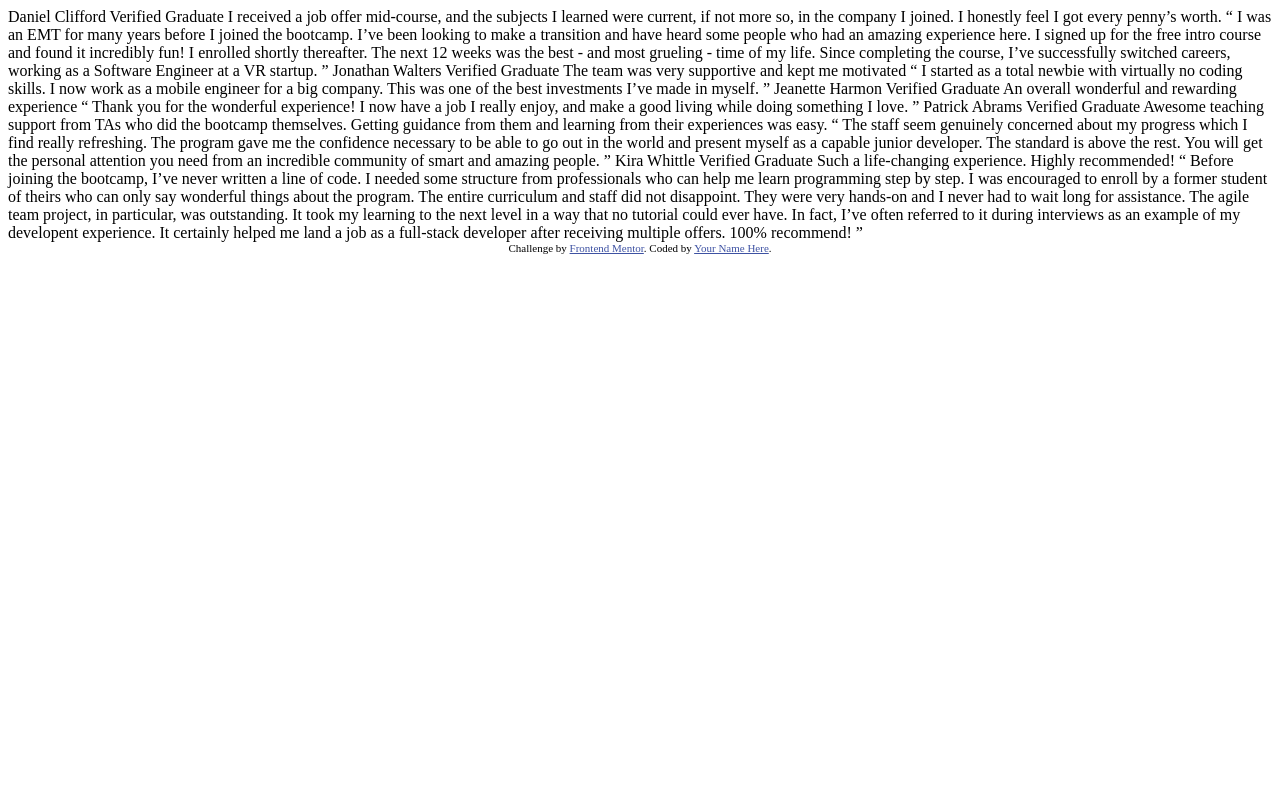
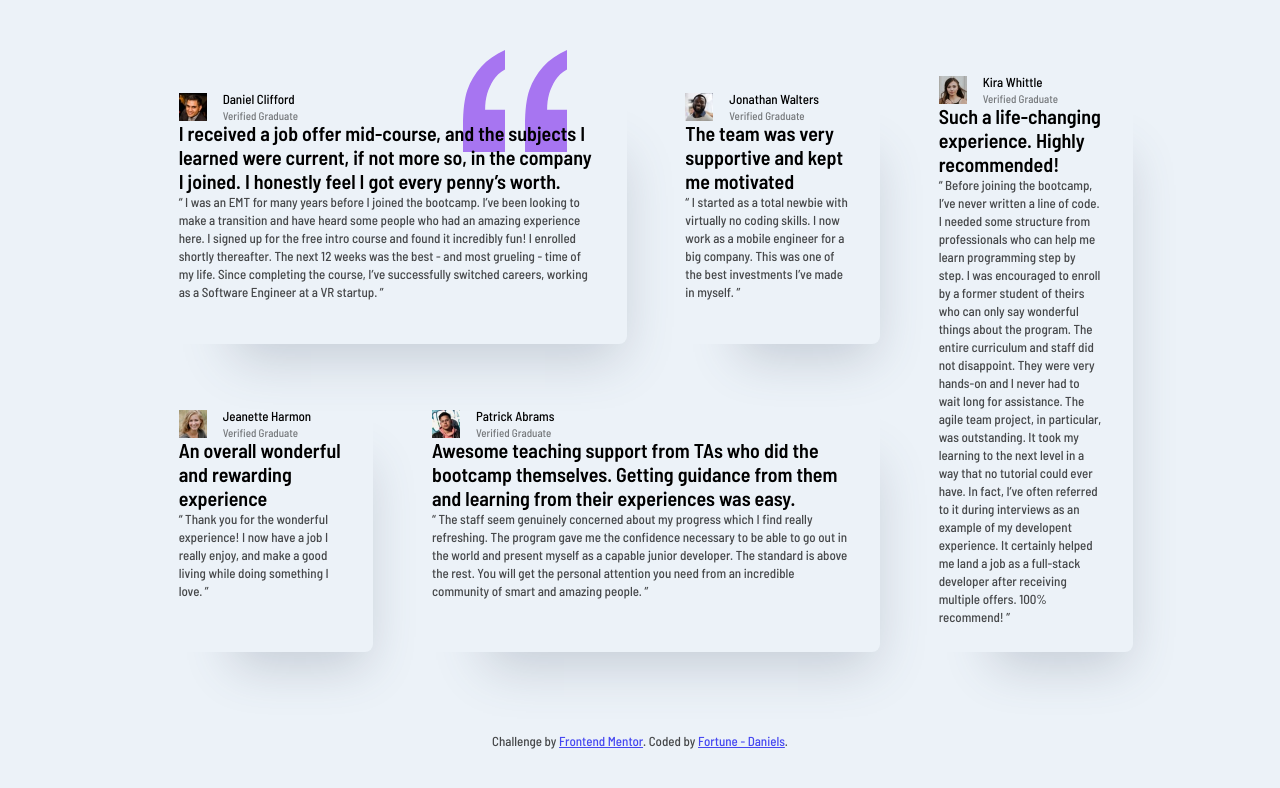
Before and after one commit to DAJ350/testimonials-grid-section-main, a plain HTML site: page index.html in a window 1280 px wide. Drawn offline with Linux system fonts and the light colour scheme.

Commit message:
project update

```diff
--- a/index.html
+++ b/index.html
@@ -1,76 +1,203 @@
 <!DOCTYPE html>
 <html lang="en">
-<head>
-  <meta charset="UTF-8">
-  <meta name="viewport" content="width=device-width, initial-scale=1.0"> <!-- displays site properly based on user's device -->
+  <head>
+    <meta charset="UTF-8" />
+    <meta name="viewport" content="width=device-width, initial-scale=1.0" />
+    <!-- displays site properly based on user's device -->
+    <link rel="stylesheet" href="./styles.css" />
+    <link
+      rel="icon"
+      type="image/png"
+      sizes="32x32"
+      href="./images/favicon-32x32.png"
+    />
+    <link rel="preconnect" href="https://fonts.googleapis.com" />
+    <link rel="preconnect" href="https://fonts.gstatic.com" crossorigin />
+    <link
+      href="https://fonts.googleapis.com/css2?family=Barlow+Semi+Condensed:ital,wght@0,100;0,200;0,300;0,400;0,500;0,600;0,700;0,800;0,900;1,100;1,200;1,300;1,400;1,500;1,600;1,700;1,800;1,900&display=swap"
+      rel="stylesheet"
+    />
+    <title>Frontend Mentor | Testimonial Grid Section</title>
+  </head>
 
-  <link rel="icon" type="image/png" sizes="32x32" href="./images/favicon-32x32.png">
+  <body>
+    <main class="main-content">
+      <article class="testimonial-card testimonial-card--purple-bg testimonial-card--daniel-clifford">
+        <svg
+          class="testimonial-card__bg-quote-pattern"
+          width="104"
+          height="102"
+          xmlns="http://www.w3.org/2000/svg"
+        >
+          <path
+            d="M104 102V59.727H84.114c0-5.871.689-11.182 2.068-15.933 1.379-4.75 3.42-9.287 6.125-13.61C95.01 25.86 98.909 22.257 104 19.375V0c-9.758 4.27-17.712 9.874-23.864 16.813-6.151 6.939-10.712 14.545-13.681 22.818C63.485 47.904 62 59.941 62 75.74V102h42zm-62 0V59.727H22.114c0-5.871.689-11.182 2.068-15.933 1.379-4.75 3.42-9.287 6.125-13.61C33.01 25.86 36.909 22.257 42 19.375V0c-9.652 4.27-17.58 9.874-23.784 16.813C12.01 23.752 7.424 31.358 4.455 39.631 1.485 47.904 0 59.941 0 75.74V102h42z"
+            fill="#A775F1"
+            fill-rule="nonzero"
+          />
+        </svg>
+        <section class="testimonial-card__client-id">
+          <img
+            class="testimonial-card__profile-picture"
+            src="./images/image-daniel.jpg"
+            alt="Daniel profile picture"
+            width="28"
+            height="28"
+          />
+          <section class="testimonial-card__client-info-container">
+            <h2 class="testimonial-card__name">Daniel Clifford</h2>
+            <h3 class="testimonial-card__bio">Verified Graduate</h3>
+          </section>
+        </section>
 
-  <title>Frontend Mentor | [Challenge Name Here]</title>
+        <header class="testimonial-card__featured-text-container">
+          <h1 class="testimonial-card__featured-text">
+            I received a job offer mid-course, and the subjects I learned were
+            current, if not more so, in the company I joined. I honestly feel I
+            got every penny’s worth.
+          </h1>
+        </header>
 
-  <!-- Feel free to remove these styles or customise in your own stylesheet 👍 -->
-  <style>
-    .attribution { font-size: 11px; text-align: center; }
-    .attribution a { color: hsl(228, 45%, 44%); }
-  </style>
-</head>
-<body>
-  Daniel Clifford
-  Verified Graduate
+        <p class="testimonial-card__review-text">
+          “ I was an EMT for many years before I joined the bootcamp. I’ve been
+          looking to make a transition and have heard some people who had an
+          amazing experience here. I signed up for the free intro course and
+          found it incredibly fun! I enrolled shortly thereafter. The next 12
+          weeks was the best - and most grueling - time of my life. Since
+          completing the course, I’ve successfully switched careers, working as
+          a Software Engineer at a VR startup. ”
+        </p>
+      </article>
 
-  I received a job offer mid-course, and the subjects I learned were current, if not more so,
-  in the company I joined. I honestly feel I got every penny’s worth.
+      <article class="testimonial-card testimonial-card--muted-blue-gray-bg testimonial-card--jonathan-walters">
+        <section class="testimonial-card__client-id">
+          <img
+            class="testimonial-card__profile-picture"
+            src="./images/image-jonathan.jpg"
+            alt="Jonathan profile picture"
+            width="28"
+            height="28"
+          />
+          <section class="testimonial-card__client-info-container">
+            <h2 class="testimonial-card__name">Jonathan Walters</h2>
+            <h3 class="testimonial-card__bio">Verified Graduate</h3>
+          </section>
+        </section>
 
-  “ I was an EMT for many years before I joined the bootcamp. I’ve been looking to make a
-  transition and have heard some people who had an amazing experience here. I signed up
-  for the free intro course and found it incredibly fun! I enrolled shortly thereafter.
-  The next 12 weeks was the best - and most grueling - time of my life. Since completing
-  the course, I’ve successfully switched careers, working as a Software Engineer at a VR startup. ”
+        <header class="testimonial-card__featured-text-container">
+          <h1 class="testimonial-card__featured-text">
+            The team was very supportive and kept me motivated
+          </h1>
+        </header>
 
-  Jonathan Walters
-  Verified Graduate
+        <p class="testimonial-card__review-text">
+          “ I started as a total newbie with virtually no coding skills. I now
+          work as a mobile engineer for a big company. This was one of the best
+          investments I’ve made in myself. ”
+        </p>
+      </article>
 
-  The team was very supportive and kept me motivated
+      <article class="testimonial-card testimonial-card--white-bg testimonial-card--jeanette-harmon">
+        <section class="testimonial-card__client-id">
+          <img
+            class="testimonial-card__profile-picture"
+            src="./images/image-jeanette.jpg"
+            alt="Jeanette profile picture"
+            width="28"
+            height="28"
+          />
+          <section class="testimonial-card__client-info-container">
+            <h2 class="testimonial-card__name">Jeanette Harmon</h2>
+            <h3 class="testimonial-card__bio">Verified Graduate</h3>
+          </section>
+        </section>
 
-  “ I started as a total newbie with virtually no coding skills. I now work as a mobile engineer
-  for a big company. This was one of the best investments I’ve made in myself. ”
+        <header class="testimonial-card__featured-text-container">
+          <h1 class="testimonial-card__featured-text">
+            An overall wonderful and rewarding experience
+          </h1>
+        </header>
 
-  Jeanette Harmon
-  Verified Graduate
+        <p class="testimonial-card__review-text">
+          “ Thank you for the wonderful experience! I now have a job I really
+          enjoy, and make a good living while doing something I love. ”
+        </p>
+      </article>
 
-  An overall wonderful and rewarding experience
+      <article class="testimonial-card testimonial-card--dark-blue-bg testimonial-card--patrick-abrams">
+        <section class="testimonial-card__client-id">
+          <img
+            class="testimonial-card__profile-picture"
+            src="./images/image-patrick.jpg"
+            alt="Patrick profile picture"
+            width="28"
+            height="28"
+          />
+          <section class="testimonial-card__client-info-container">
+            <h2 class="testimonial-card__name">Patrick Abrams</h2>
+            <h3 class="testimonial-card__bio">Verified Graduate</h3>
+          </section>
+        </section>
 
-  “ Thank you for the wonderful experience! I now have a job I really enjoy, and make a good living
-  while doing something I love. ”
+        <header class="testimonial-card__featured-text-container">
+          <h1 class="testimonial-card__featured-text">
+            Awesome teaching support from TAs who did the bootcamp themselves.
+            Getting guidance from them and learning from their experiences was
+            easy.
+          </h1>
+        </header>
 
-  Patrick Abrams
-  Verified Graduate
+        <p class="testimonial-card__review-text">
+          “ The staff seem genuinely concerned about my progress which I find
+          really refreshing. The program gave me the confidence necessary to be
+          able to go out in the world and present myself as a capable junior
+          developer. The standard is above the rest. You will get the personal
+          attention you need from an incredible community of smart and amazing
+          people. ”
+        </p>
+      </article>
 
-  Awesome teaching support from TAs who did the bootcamp themselves. Getting guidance from them and
-  learning from their experiences was easy.
+      <article class="testimonial-card testimonial-card--white-bg testimonial-card--kira-whittle">
+        <section class="testimonial-card__client-id">
+          <img
+            class="testimonial-card__profile-picture"
+            src="./images/image-kira.jpg"
+            alt="Kira profile picture"
+            width="28"
+            height="28"
+          />
+          <section class="testimonial-card__client-info-container">
+            <h2 class="testimonial-card__name">Kira Whittle</h2>
+            <h3 class="testimonial-card__bio">Verified Graduate</h3>
+          </section>
+        </section>
 
-  “ The staff seem genuinely concerned about my progress which I find really refreshing. The program
-  gave me the confidence necessary to be able to go out in the world and present myself as a capable
-  junior developer. The standard is above the rest. You will get the personal attention you need from
-  an incredible community of smart and amazing people. ”
+        <header class="testimonial-card__featured-text-container">
+          <h1 class="testimonial-card__featured-text">
+            Such a life-changing experience. Highly recommended!
+          </h1>
+        </header>
 
-  Kira Whittle
-  Verified Graduate
+        <p class="testimonial-card__review-text">
+          “ Before joining the bootcamp, I’ve never written a line of code. I
+          needed some structure from professionals who can help me learn
+          programming step by step. I was encouraged to enroll by a former
+          student of theirs who can only say wonderful things about the program.
+          The entire curriculum and staff did not disappoint. They were very
+          hands-on and I never had to wait long for assistance. The agile team
+          project, in particular, was outstanding. It took my learning to the
+          next level in a way that no tutorial could ever have. In fact, I’ve
+          often referred to it during interviews as an example of my developent
+          experience. It certainly helped me land a job as a full-stack
+          developer after receiving multiple offers. 100% recommend! ”
+        </p>
+      </article>
+    </main>
 
-  Such a life-changing experience. Highly recommended!
-
-  “ Before joining the bootcamp, I’ve never written a line of code. I needed some structure from
-  professionals who can help me learn programming step by step. I was encouraged to enroll by a former
-  student of theirs who can only say wonderful things about the program. The entire curriculum and staff
-  did not disappoint. They were very hands-on and I never had to wait long for assistance. The agile team
-  project, in particular, was outstanding. It took my learning to the next level in a way that no tutorial
-  could ever have. In fact, I’ve often referred to it during interviews as an example of my developent
-  experience. It certainly helped me land a job as a full-stack developer after receiving multiple offers.
-  100% recommend! ”
-
-  <div class="attribution">
-    Challenge by <a href="https://www.frontendmentor.io?ref=challenge" target="_blank">Frontend Mentor</a>.
-    Coded by <a href="#">Your Name Here</a>.
-  </div>
-</body>
+    <footer class="attribution testimonial-card__review-text">
+      Challenge by
+      <a href="https://www.frontendmentor.io?ref=challenge" target="_blank"
+        >Frontend Mentor</a
+      >. Coded by <a href="#" target="_blank">Fortune - Daniels</a>.
+    </footer>
+  </body>
 </html>
--- a/styles.css
+++ b/styles.css
@@ -0,0 +1,134 @@
+* {
+    margin: 0;
+    padding: 0;
+    box-sizing: border-box;
+}
+
+/* Colour Styles */
+
+:root {
+    --purple: #733FC8;
+    --muted-blue-gray: #48556A;
+    --soft-lavender-purple: #A775F1;
+    --white: #fff;
+    --dark-blue: #19202D;
+    --soft-blue: #ECF2F8;
+    --light-gray: #CFCFCF;
+}
+
+/* Text Styles */
+
+.testimonial-card__name {
+    font-family: "Barlow Semi Condensed",sans-serif;
+    font-size: 0.8125rem;
+    line-height: 0.8125rem;
+    letter-spacing: 0px;
+    font-weight: 500;
+}
+
+.testimonial-card__bio {
+    opacity: 0.5;
+    font-family: "Barlow Semi Condensed", sans-serif;
+    font-size: 0.6875rem;
+    font-weight: 500;
+    line-height: 0.6875rem;
+    letter-spacing: 0px;
+}
+
+.testimonial-card__featured-text {
+    font-family: "Barlow Semi Condensed", sans-serif;
+    font-size: 1.25rem;
+    font-weight: 600;
+    line-height: auto;
+    letter-spacing: 0px;
+}
+
+.testimonial-card__review-text {
+    opacity: 0.7;
+    font-family: "Barlow Semi Condensed", sans-serif;
+    font-size: 0.8125rem;
+    font-weight: 500;
+    line-height: 1.125rem;
+    letter-spacing: 0px;
+}
+
+/* Body Design */
+
+body {
+    max-height: 100svh;
+    display: flex;
+    flex-flow: column nowrap;
+    justify-content: center;
+    align-items: center;
+    background-color: var(--soft-blue);
+    padding: 18.22222222222222svh 11.45833333333333svw;
+    row-gap: 5rem;
+}
+
+/* Grid Section Design*/
+
+.main-content {
+    width: 100%;
+    height: 63.55555555555556%;
+    display: grid;
+    grid-template-columns: repeat(4, 1fr);
+    grid-template-rows: repeat(2, 1fr);
+    row-gap: 2.162162162162162%;
+    column-gap: 2.702702702702703%;
+}
+
+/* Testimonial Card Design */
+
+.testimonial-card {
+    border-radius: 8px;
+    display: flex;
+    justify-content: center;
+    max-height: 100%;
+    flex-flow: column nowrap;
+    padding: 1.625rem 2rem;
+    box-shadow: 2.5rem 3.75rem 3.125rem -2.9375rem rgba(72, 85, 106, 0.2474);
+}
+
+.testimonial-card__client-id {
+    display: flex;
+    column-gap: 1rem;
+    max-height: auto;
+}
+
+.testimonial-card__client-info-container {
+    display: flex;
+    flex-flow: column nowrap;
+    row-gap: 4px;
+}
+
+.testimonial-card--purple-bg {
+    position: relative;
+}
+
+.testimonial-card--purple-bg .testimonial-card__bg-quote-pattern {
+    position: absolute;
+    top: 0;
+    left: 65.92592592592593%;
+    z-index: -1;
+}
+
+/* Testimonial Card Grid Positioning */
+
+.testimonial-card--daniel-clifford {
+    grid-area: 1 / 1 / 2 / 3 ;
+}
+
+.testimonial-card--jonathan-walters {
+    grid-area: 1 / 3 / 2 / 4;
+}
+
+.testimonial-card--jeanette-harmon {
+    grid-area: 2 / 1 / 3 / 2;
+}
+
+.testimonial-card--patrick-abrams {
+    grid-area: 2 / 2 / 3 / 4;
+}
+.testimonial-card--kira-whittle {
+    grid-area: 1 / 4 / 3 / 5;
+}
```
